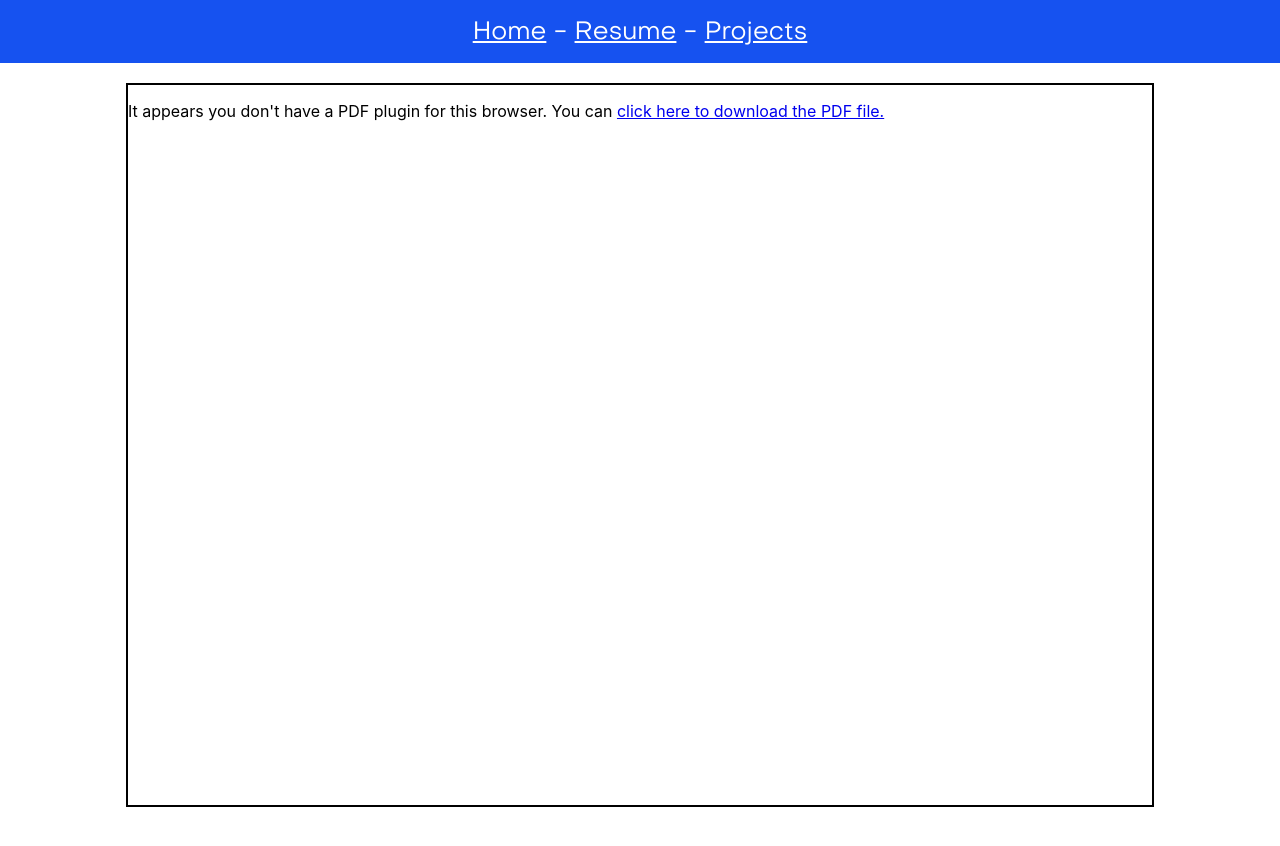
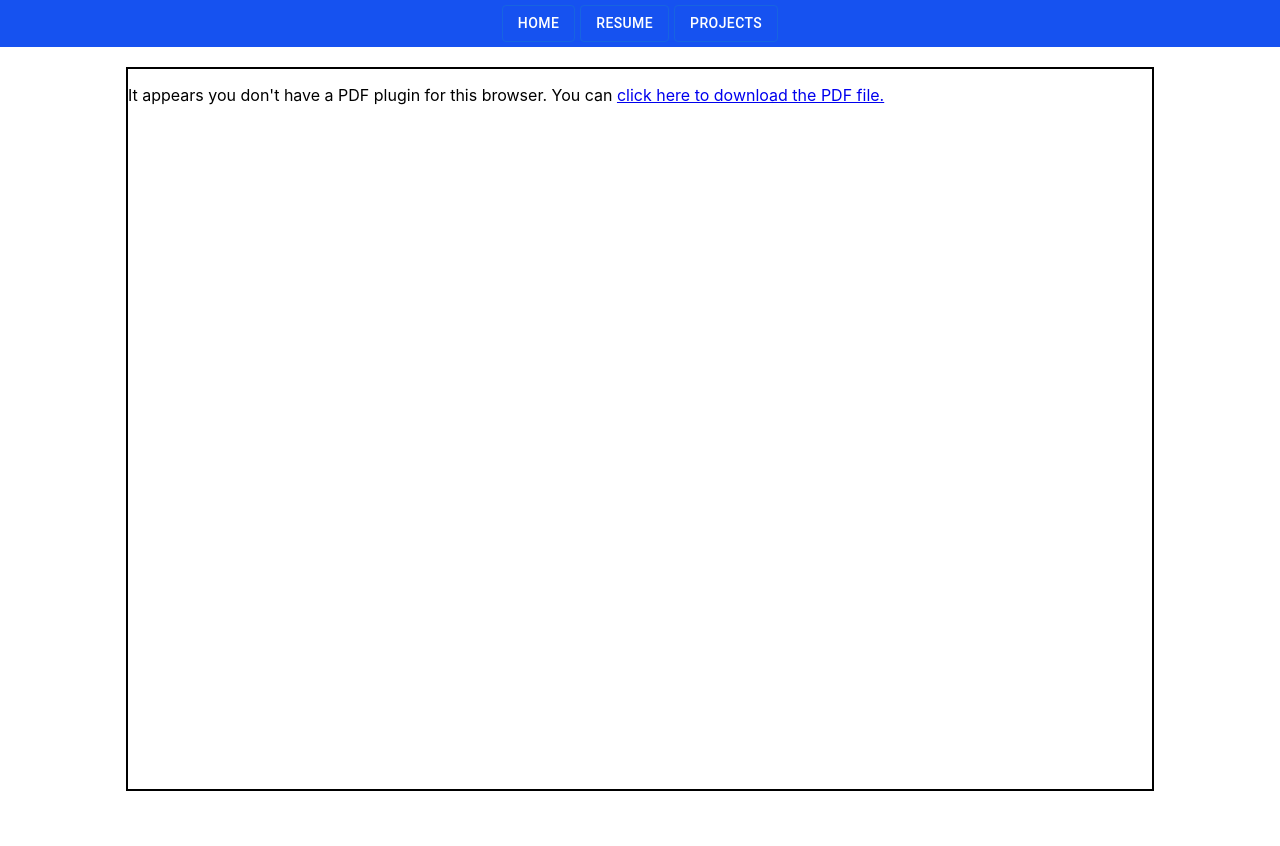
Before and after one commit to JoelAHilliard/personal-site, a React (Create React App) app: page /resume in a window 1280 px wide. Shown: the top 846 px of the page. Built offline with nearby package versions, Linux system fonts and the light colour scheme.

Commit message:
Better NavBar - new buttons

```diff
--- a/src/components/NavBar.js
+++ b/src/components/NavBar.js
@@ -3,6 +3,9 @@ import styled from 'styled-components';
 import AboutMe from '../components/AboutMe.js';
 import Projects from '../components/Projects.js';
 import Resume from './Resume.js';
+import { Button } from '@mui/material';
+
+
 import {
     BrowserRouter,
     Routes,
@@ -17,9 +20,7 @@ import {
     flex-flow:row;
     justify-content:center;
     color:white;
-    line-height:0.5;
-    padding:0;
-    width:100%;
+    gap:5px;
 `
 const Text = styled.p`
     font-family: 'Metropolitano', sans-serif;
@@ -32,15 +33,10 @@ function NavBar() {
           <BrowserRouter>
 
             <Bar>
-                <Text>
-                  <Link
-                    style={{ textDecoration: 'underline',color:'white' }}
-                    to="/">
-                    Home
-                  </Link>
-                  &nbsp;-&nbsp;</Text>
-                <Text><Link style={{ textDecoration: 'underline',color:'white' }} to="/resume">Resume</Link>&nbsp;-&nbsp;</Text>
-                <Text><Link style={{ textDecoration: 'underline',color:'white' }} to="/projects">Projects</Link></Text>
+
+                <Button style={{color:"white"}} variant="outlined"><Link style={{textDecoration:'none',color:"white"}} to="/">Home</Link></Button>
+                <Button style={{color:"white"}} variant="outlined"><Link style={{textDecoration:'none',color:"white"}} to="/resume">Resume</Link></Button>
+                <Button style={{color:"white"}} variant="outlined"><Link style={{textDecoration:'none',color:"white"}} to="/projects">Projects</Link></Button>
 
             </Bar>
 
```
